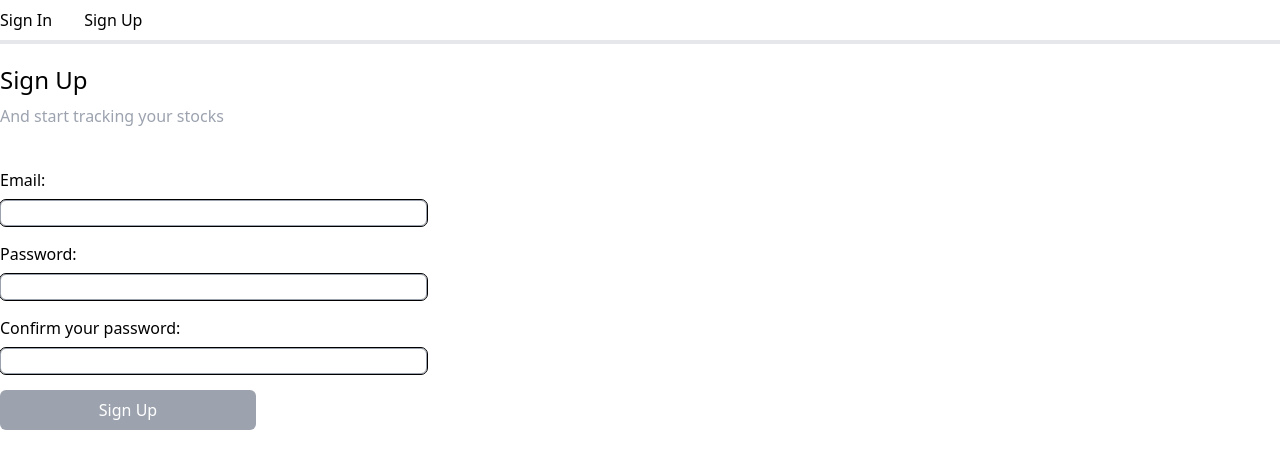
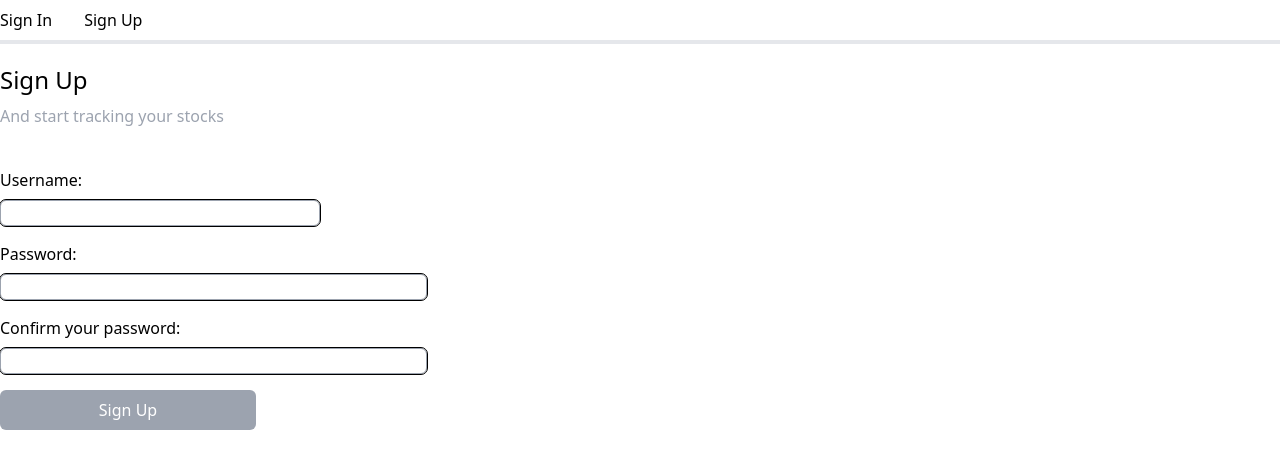
Before and after one commit to zulfikarrosadi/inventory-management-frontend, a React (Vite) app: page /auth/signup in a window 1280 px wide. Shown: the top 468 px of the page. Built offline with nearby package versions, Linux system fonts and the light colour scheme.

Commit message:
change email input field to username

```diff
--- a/src/pages/SignUp.tsx
+++ b/src/pages/SignUp.tsx
@@ -7,9 +7,7 @@ import { useState } from 'react';
 import useAuth from '../hooks/useAuth';
 
 export const signUpSchema = object({
-  email: string({ required_error: 'Email is required' })
-    .email('Your email format is invalid')
-    .transform((val) => val.toLowerCase()),
+  username: string({ required_error: 'Username is required' }),
   password: string({ required_error: 'Password is required' }).min(
     8,
     'Password should have minimun 8 characters ',
@@ -71,16 +69,16 @@ function SignUp() {
         <form onSubmit={handleSubmit(onSubmit)}>
           <ul className="flex flex-col gap-4">
             <li className="flex flex-col gap-2">
-              <label>Email:</label>
+              <label>Username:</label>
               <input
-                type="email"
+                type="text"
                 id="email"
-                {...register('email')}
-                className="w-1/3 border border-gray-400 rounded-md outline outline-1"
+                {...register('username')}
+                className="md:w-1/4 w-1/2 border border-gray-400 rounded-md outline outline-1"
               />
-              {formErrors.email && (
+              {formErrors.username && (
                 <p className="text-sm text-red-500">
-                  {formErrors.email.message}
+                  {formErrors.username.message}
                 </p>
               )}
             </li>
```
